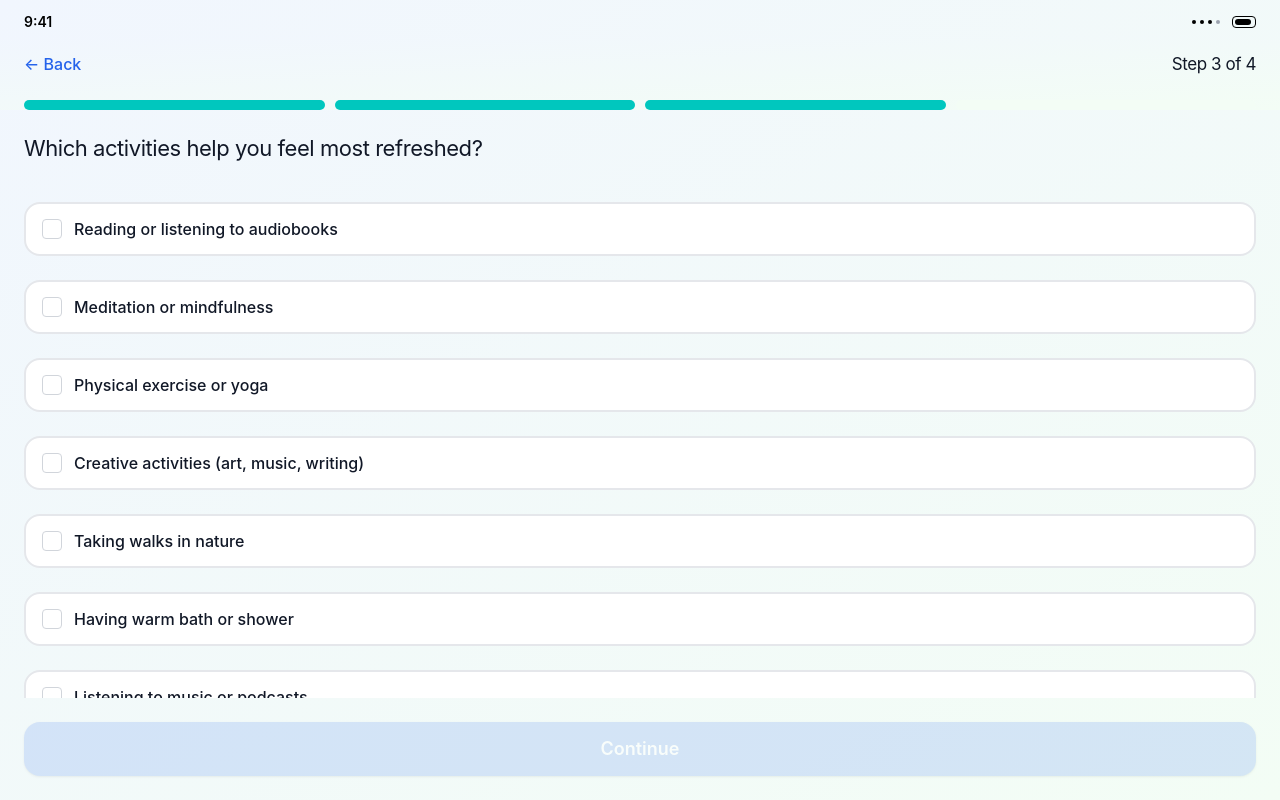
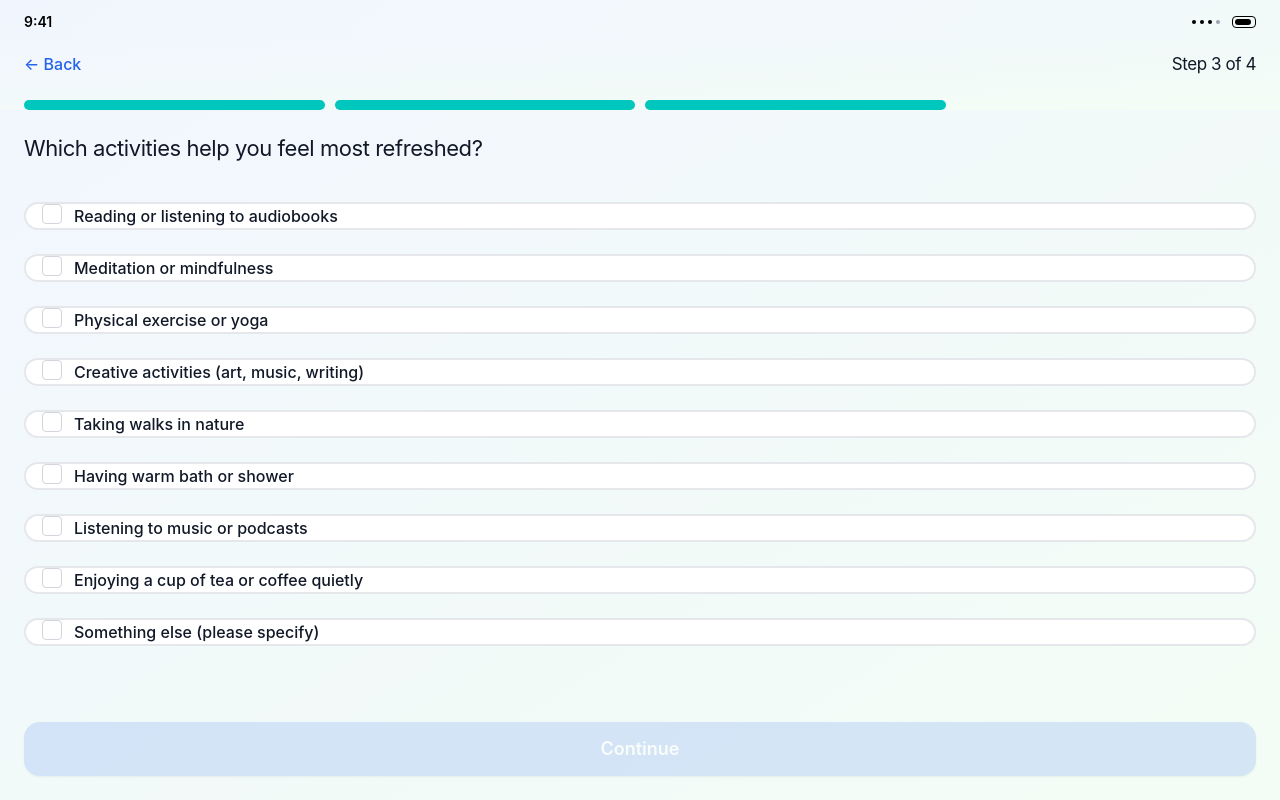
Before and after one commit to AlesiaOravcova/hackathon.bolt.reclaim, a React (Vite) app: page /onboarding/step3 in a window 1280 px wide. Built offline with nearby package versions, Linux system fonts and the light colour scheme; no server answers.

Commit message:
Updated OnboardingStep3.tsx

```diff
--- a/src/screens/Onboarding/OnboardingStep3.tsx
+++ b/src/screens/Onboarding/OnboardingStep3.tsx
@@ -99,13 +99,13 @@ export const OnboardingStep3 = (): JSX.Element => {
                     damping: 17
                   }}
                   onClick={() => toggleOption(option)}
-                  className={`w-full h-[54px] rounded-[16px] border-2 text-left transition-none pointer-events-auto ${
+                  className={`w-full rounded-[16px] border-2 text-left transition-none pointer-events-auto ${
                     selectedOptions.includes(option)
                       ? "border-blue-500 bg-blue-50"
                       : "border-gray-200 bg-white"
                   }`}
                 >
-                  <div className="flex items-center gap-3 px-4">
+                  <div className="flex items-start gap-3 px-4" py-3>
                     <div className={`w-5 h-5 rounded border flex items-center justify-center ${
                       selectedOptions.includes(option)
                         ? "border-blue-500 bg-blue-500"
```
